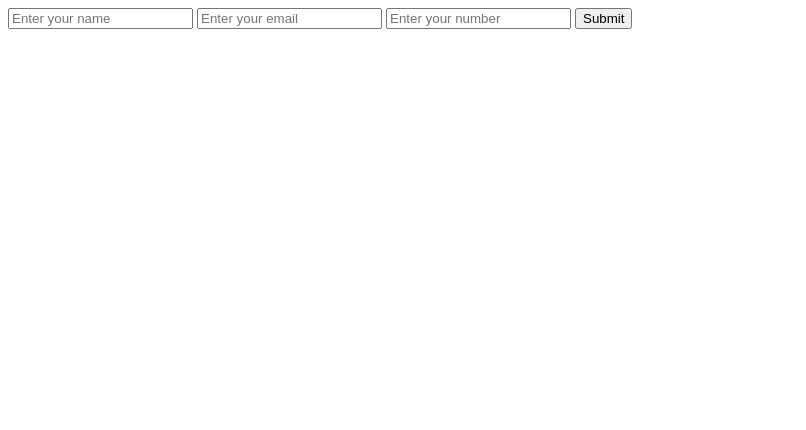
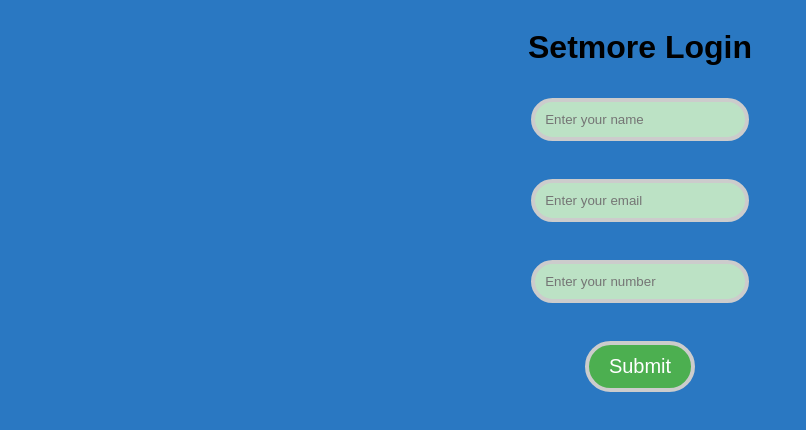
Before and after one commit to Sanjay-Ashwin-Muthaiya/Frontend, a plain HTML site: page login_form.html in a window 1280 px wide. Shown: the whole page, without its empty margins (0-806 px from the left). Drawn offline with Linux system fonts and the light colour scheme.

Commit message:
Added login form

```diff
--- a/login_form.html
+++ b/login_form.html
@@ -5,12 +5,41 @@
         <title>Setmore Login</title>
     </head>
     <style>
+        input{
+            width: 15%;
+            padding: 10px;
+            margin: 10px 5px;
+            border: 4px solid #ccc;
+            border-radius: 500px;
+            background-color: #bce2c5;
+        }
+        button{
+            padding: 10px 20px;
+            margin: 10px 5px;
+            border: 4px solid #ccc;
+            border-radius: 50px;
+            background-color: #4CAF50;
+            color: white;
+            font-size: 20px;
+        }
+        body{
+            background-color: #2a78c2;
+            font-family: Arial, sans-serif;
+            align-items: flex-end;
+            display: flex;
+            align-items: center;
+            flex-direction: column;
+        }
 
     </style>
     <body>
+        <h1>Setmore Login</h1>
         <input type="text" placeholder="Enter your name">
+        <br>
         <input type="text" placeholder="Enter your email">
+        <br>
         <input type="number" placeholder="Enter your number">
+        <br>
         <button>Submit</button>
     </body>
 </html>
```
